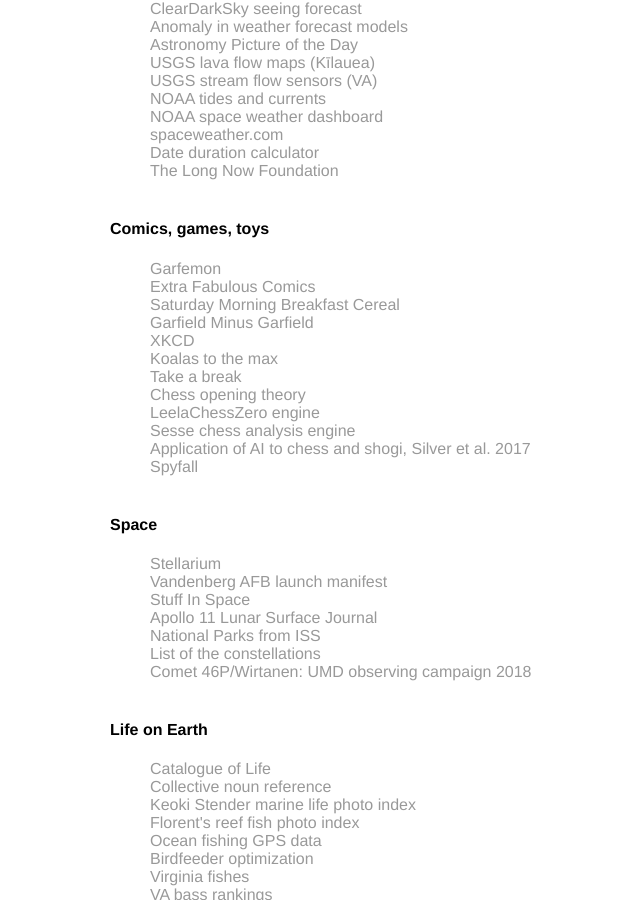
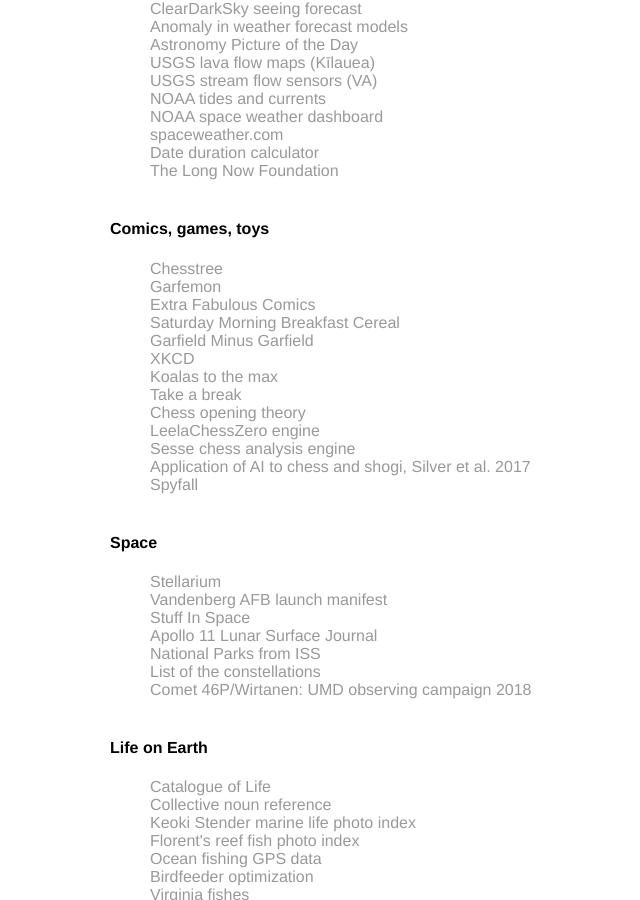
Before and after one commit to amcnicho/amcnicho.github.io, a Jekyll site: the page built from misc/index.html, in a window 1280 px wide and 900 px high, scrolled down 426 px. Shown: the whole window, without its empty margins (82-722 px from the left). Built offline with Jekyll 4.4.1, drawn with Linux system fonts in a browser that asks for light colours.

Commit message:
Update index.html

```diff
--- a/misc/index.html
+++ b/misc/index.html
@@ -16,7 +16,7 @@
         <li><a href="https://www.emc.ncep.noaa.gov/gmb/STATS/html/new_acz5.html">Anomaly in weather forecast models</a></li>
         <li><a href="https://apod.nasa.gov/apod/astropix.html">Astronomy Picture of the Day</a></li>
         <li><a href="https://volcanoes.usgs.gov/volcanoes/kilauea/multimedia_maps.html">USGS lava flow maps (Kīlauea)</a></li>
-		<li><a href="https://waterdata.usgs.gov/va/nwis/current/?type=flow">USGS stream flow sensors (VA)</a></li>
+	<li><a href="https://waterdata.usgs.gov/va/nwis/current/?type=flow">USGS stream flow sensors (VA)</a></li>
         <li><a href="https://tidesandcurrents.noaa.gov/gmap3/index.shtml?type=TidePredictions&region=">NOAA tides and currents</a></li>
         <li><a href="https://www.swpc.noaa.gov/communities/space-weather-enthusiasts">NOAA space weather dashboard</a></li>
         <li><a href="http://www.spaceweather.com/">spaceweather.com</a></li>
@@ -26,6 +26,7 @@
 
       <h4>Comics, games, toys</h4>
       <ul>
+	<li><a href="http://www.chesstree.net/">Chesstree</a></li>
         <li><a href="http://garfemon.tumblr.com/">Garfemon</a></li>
         <li><a href="http://extrafabulouscomics.com/comic/194/">Extra Fabulous Comics</a></li>
         <li><a href="https://www.smbc-comics.com/comic/philosophy-2">Saturday Morning Breakfast Cereal</a></li>
```
